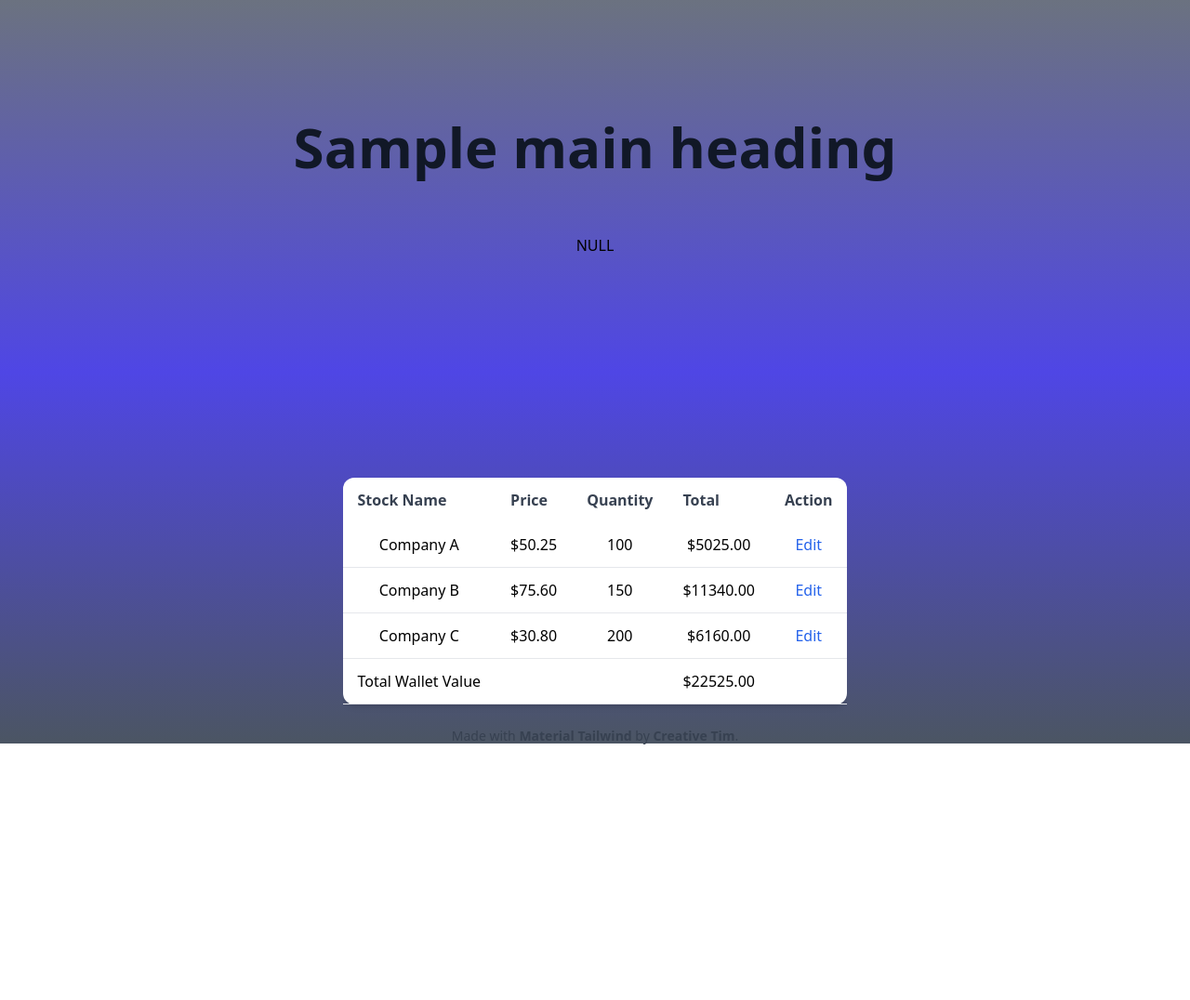
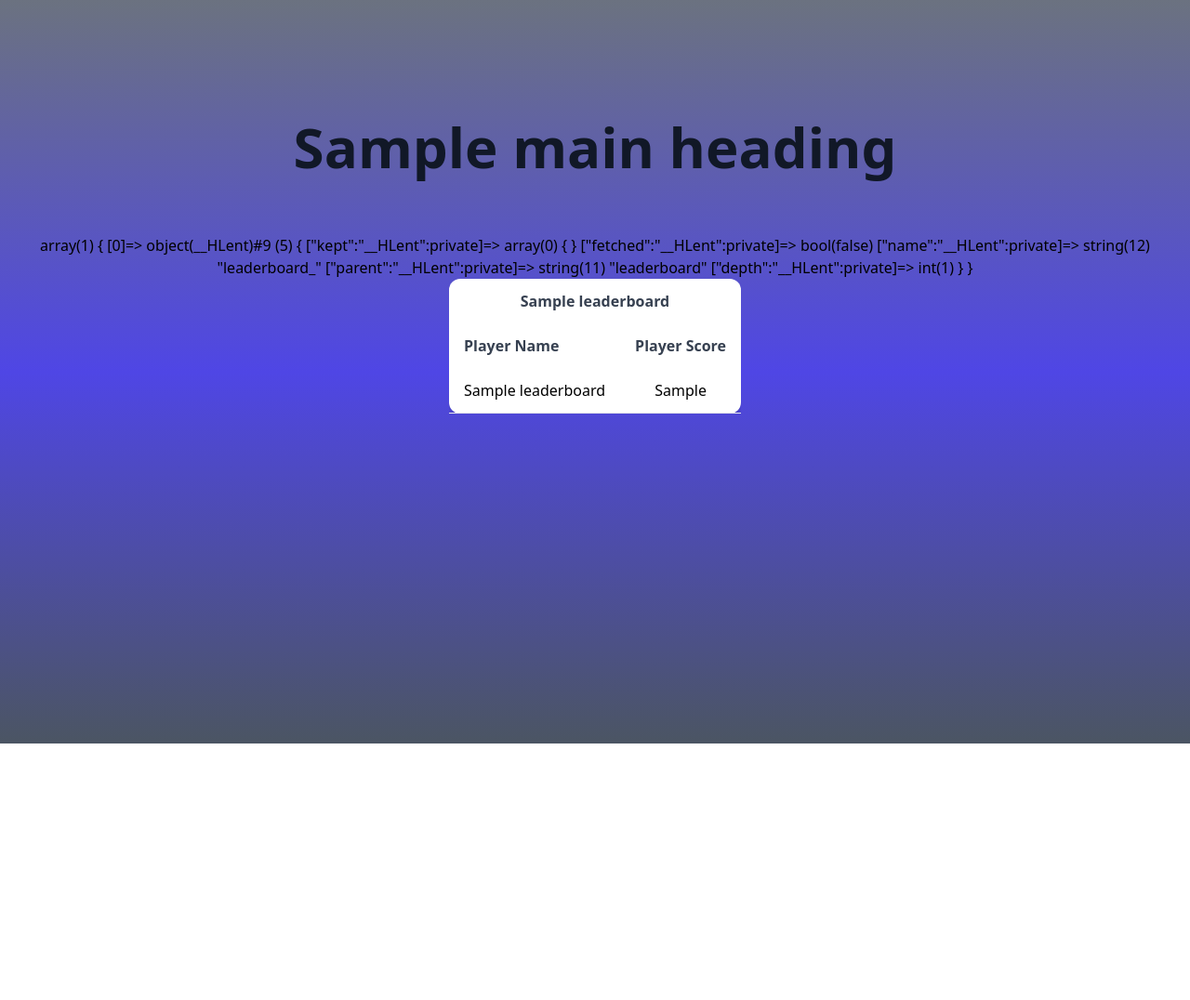
Before and after one commit to Leerlandais/JSProject, a PHP site: template view/publicView/public.game.leaderboard.view.php in a window 1280 px wide. Shown: the whole page at 93% size. After the commit the page ends 800 px from the top, so only its background shows below. Run offline with PHP 8.4, Linux system fonts and the light colour scheme; the template is opened without the code that fills it: most values are stand-ins (such as "Sample title", 1, 10 or a date in 2020); data that the repository does not hold is empty; some libraries are stand-ins or nearby versions.

```diff
--- a/view/publicView/public.game.leaderboard.view.php
+++ b/view/publicView/public.game.leaderboard.view.php
@@ -17,63 +17,35 @@
     var_dump($leaderboard);
     ?>
     <!-- component -->
-    <div class="flex min-h-screen items-center justify-center">
-        <div class="overflow-x-auto">
-            <table class="min-w-full bg-white shadow-md rounded-xl">
+
+        <div class="overflow-x-auto w-fit mx-auto">
+            <table class="min-w-full bg-white shadow-md rounded-xl text-center">
                 <thead>
                 <tr class="bg-blue-gray-100 text-gray-700">
-                    <th class="py-3 px-4 text-left">Stock Name</th>
-                    <th class="py-3 px-4 text-left">Price</th>
-                    <th class="py-3 px-4 text-left">Quantity</th>
-                    <th class="py-3 px-4 text-left">Total</th>
-                    <th class="py-3 px-4 text-left">Action</th>
+                    <th class="py-3 px-4 text-center" colspan="2"><?=$leaderboard[0]["jsl_game_name"]?></th>
+                </tr>
+                <tr class="bg-blue-gray-100 text-gray-700">
+                    <th class="py-3 px-4 text-left">Player Name</th>
+                    <th class="py-3 px-4 text-left">Player Score</th>
                 </tr>
                 </thead>
                 <tbody class="text-blue-gray-900">
                 <tr class="border-b border-blue-gray-200">
-                    <td class="py-3 px-4">Company A</td>
-                    <td class="py-3 px-4">$50.25</td>
-                    <td class="py-3 px-4">100</td>
-                    <td class="py-3 px-4">$5025.00</td>
-                    <td class="py-3 px-4">
-                        <a href="#" class="font-medium text-blue-600 hover:text-blue-800">Edit</a>
-                    </td>
+                    <?php
+                    foreach ($leaderboard as $lead) {
+                    ?>
+                    <td class="py-3 px-4"><?=$lead["jsl_user_name"]?></td>
+                    <td class="py-3 px-4"><?=$lead["jsl_score_value"]?></td>
+                    <?php
+                    }
+                    ?>
                 </tr>
-                <tr class="border-b border-blue-gray-200">
-                    <td class="py-3 px-4">Company B</td>
-                    <td class="py-3 px-4">$75.60</td>
-                    <td class="py-3 px-4">150</td>
-                    <td class="py-3 px-4">$11340.00</td>
-                    <td class="py-3 px-4">
-                        <a href="#" class="font-medium text-blue-600 hover:text-blue-800">Edit</a>
-                    </td>
-                </tr>
-                <tr class="border-b border-blue-gray-200">
-                    <td class="py-3 px-4">Company C</td>
-                    <td class="py-3 px-4">$30.80</td>
-                    <td class="py-3 px-4">200</td>
-                    <td class="py-3 px-4">$6160.00</td>
-                    <td class="py-3 px-4">
-                        <a href="#" class="font-medium text-blue-600 hover:text-blue-800">Edit</a>
-                    </td>
-                </tr>
-                <!-- Add more rows as needed -->
-                <tr class="border-b border-blue-gray-200">
-                    <td class="py-3 px-4 font-medium">Total Wallet Value</td>
-                    <td class="py-3 px-4"></td>
-                    <td class="py-3 px-4"></td>
-                    <td class="py-3 px-4 font-medium">$22525.00</td>
-                    <td class="py-3 px-4"></td>
-                </tr>
+
                 </tbody>
             </table>
-            <div class="w-full pt-5 px-4 mb-8 mx-auto ">
-                <div class="text-sm text-gray-700 py-1 text-center">
-                    Made with <a class="text-gray-700 font-semibold" href="https://www.material-tailwind.com/docs/html/table/?ref=tailwindcomponents" target="_blank">Material Tailwind</a> by <a href="https://www.creative-tim.com?ref=tailwindcomponents" class="text-gray-700 font-semibold" target="_blank"> Creative Tim</a>.
-                </div>
-            </div>
+
         </div>
-    </div>
+
 </div> <!-- end global -->
 <script src="scripts/sharedScript.js"></script>
 </body>
```
Also changed, not shown: view/publicView/public.game.home.view.php (+7 -1 lines).
